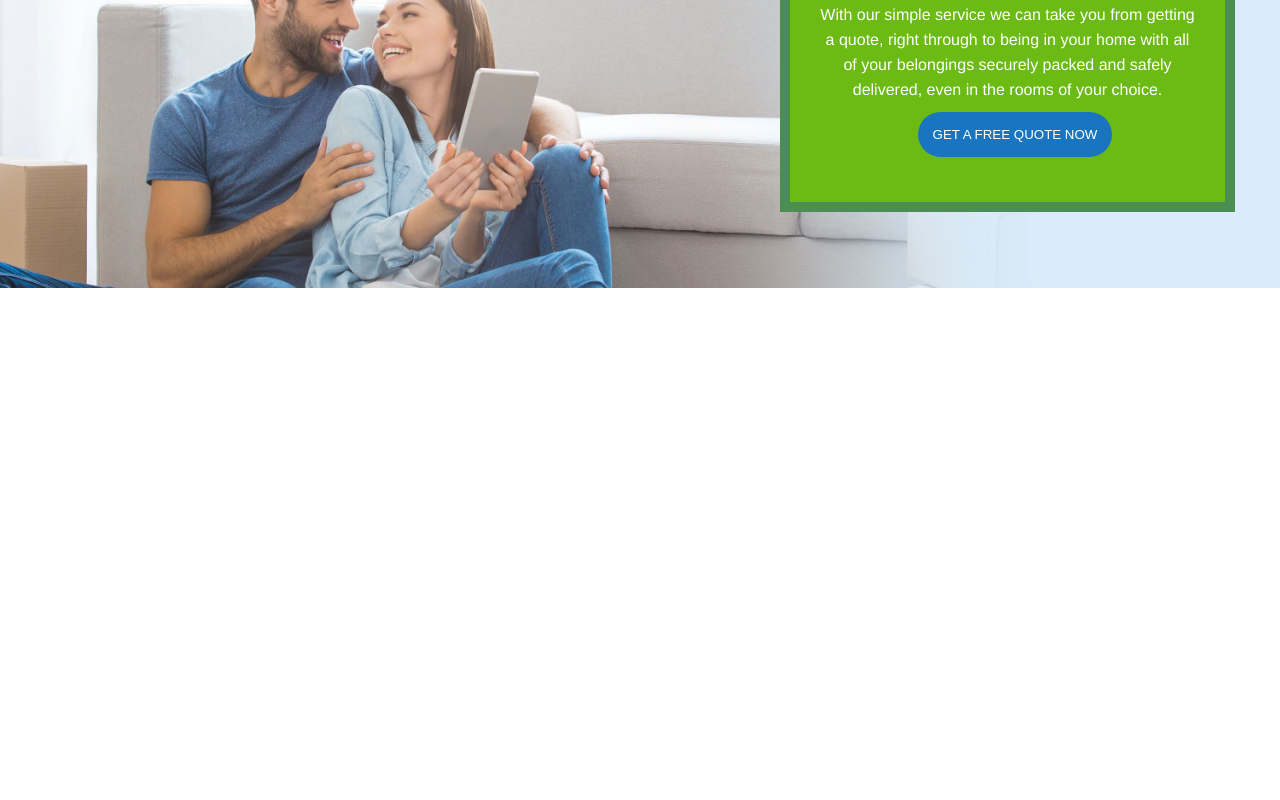
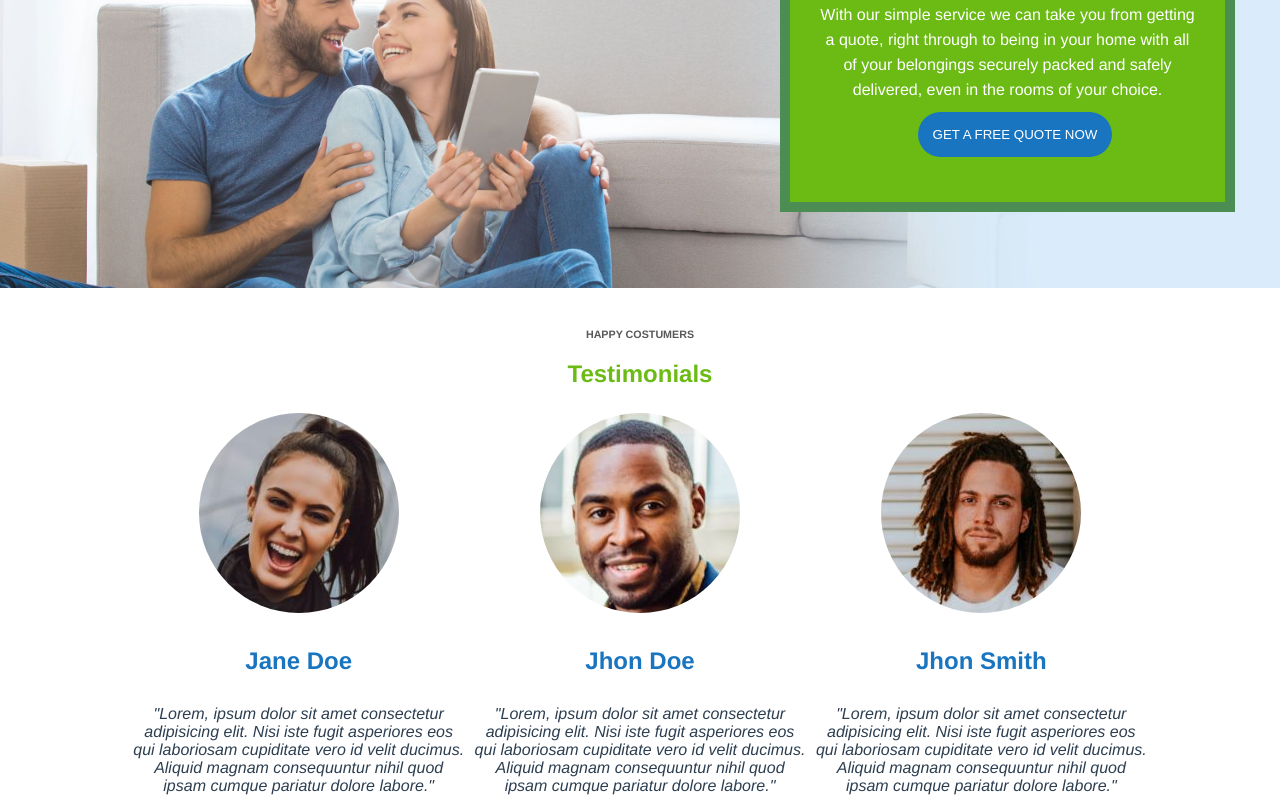
Before and after one commit to MarcoPerta/proj-html-vuejs, a Vue app: page / in a window 1280 px wide. Shown: the part 1667-2467 px from the top of the page. Before the commit the page ends 1955 px from the top, so only its background shows below. Built offline with nearby package versions, Linux system fonts and the light colour scheme.

Commit message:
quarto elemento main card dinamiche

```diff
--- a/src/App.vue
+++ b/src/App.vue
@@ -3,10 +3,9 @@
 
     <HeaderComp :ListIcons="Icons" :NavbarList="Navbar"/>
 
-    <MainComp :ServicesCards="ServicesCards"/>
+    <MainComp :ServicesCards="ServicesCards" :TestimonialCards="TestimonialCards"/>
 
     <FooterComp/>
-
 
   </div>
 </template>
@@ -84,6 +83,24 @@ export default {
           "title": 'Coast To Coast',
           "paragraph": 'Lorem ipsum dolor sit amet consectetur adipisicing elit. Ratione atque aliquam, maxime labore esse pariatur accusamus, facilis odit voluptatum non, obcaecati quaerat saepe accusantium. Fuga facere harum veniam ducimus reprehenderit?'
         }
+      ],
+      // array per card dinamiche nel testimonialComp
+      TestimonialCards: [
+        {
+          "img": 'avada-movers-janedoe-final-200x200.jpg',
+          "name": 'Jane Doe',
+          "description": '"Lorem, ipsum dolor sit amet consectetur adipisicing elit. Nisi iste fugit asperiores eos qui laboriosam cupiditate vero id velit ducimus. Aliquid magnam consequuntur nihil quod ipsam cumque pariatur dolore labore."'
+        },
+        {
+          "img": 'avada-movers-johndoe-final-200x200.jpg',
+          "name": 'Jhon Doe',
+          "description": '"Lorem, ipsum dolor sit amet consectetur adipisicing elit. Nisi iste fugit asperiores eos qui laboriosam cupiditate vero id velit ducimus. Aliquid magnam consequuntur nihil quod ipsam cumque pariatur dolore labore."'
+        },
+        {
+          "img": 'avada-movers-johnsmith-final-200x200.jpg',
+          "name": 'Jhon Smith',
+          "description": '"Lorem, ipsum dolor sit amet consectetur adipisicing elit. Nisi iste fugit asperiores eos qui laboriosam cupiditate vero id velit ducimus. Aliquid magnam consequuntur nihil quod ipsam cumque pariatur dolore labore."'
+        }
       ]
     }
   }
--- a/src/components/MainComp.vue
+++ b/src/components/MainComp.vue
@@ -6,6 +6,8 @@
         <ServiceComp :ServicesCards="ServicesCards"/>
 
         <JumbotronMainComp/>
+
+        <TestimonialComp :TestimonialCards="TestimonialCards"/>
     </div>
 </template>
 
@@ -13,16 +15,19 @@
 import HeadMainComp from './HeadMainComp.vue'
 import ServiceComp from './ServiceComp.vue'
 import JumbotronMainComp from './JumbotronMainComp.vue'
+import TestimonialComp from './TestimonialComp.vue'
 
 export default {
     name: 'MainComp',
     components: {
         HeadMainComp,
         ServiceComp,
-        JumbotronMainComp
+        JumbotronMainComp,
+        TestimonialComp
     },
     props: {
-        ServicesCards: Array
+        ServicesCards: Array,
+        TestimonialCards: Array
     }
 }
 </script>
--- /dev/null
+++ b/src/components/TestimonialCard.vue
@@ -0,0 +1,31 @@
+<template>
+    <div>
+        <img :src="require(`../assets/images/${TestimonialCards.img}`)" alt="">
+        <h2>{{TestimonialCards.name}}</h2>
+        <p><em> {{TestimonialCards.description}}</em></p>
+    </div>
+</template>
+
+<script>
+export default {
+    name: 'TestimonialCard',
+    props: {
+        TestimonialCards: Object
+    }
+}
+</script>
+
+<style lang="scss" scoped>
+div {
+    margin: 5px;
+
+    img {
+        border-radius: 50%;
+    }
+
+    h2 {
+        color: #1975c0;
+        padding: 30px 0px;
+    }
+}
+</style>
--- /dev/null
+++ b/src/components/TestimonialComp.vue
@@ -0,0 +1,46 @@
+<template>
+    <div>
+        <div class="container">
+            <h6>HAPPY COSTUMERS</h6>
+            <h2>Testimonials</h2>
+            <div class="container-cards">
+                <!-- ciclo per card dinamiche testimonial -->
+                <TestimonialCard v-for="(elem,index) in TestimonialCards" :key="index" :TestimonialCards="elem"/>
+            </div>
+        </div>
+    </div>
+</template>
+
+<script>
+import TestimonialCard from './TestimonialCard.vue'
+
+export default {
+    name: 'TestimonialComp',
+    components: {
+        TestimonialCard
+    },
+    props: {
+        TestimonialCards: Array
+    }
+}
+</script>
+
+<style lang="scss" scoped>
+.container {
+    width: 80%;
+    margin: auto;
+
+    h6 {
+        color: #585858;
+        padding-top: 40px;
+    }
+
+    h2 {
+        color: #6bbb14;
+        padding: 20px 0px;
+    }
+}
+.container-cards{
+    display: flex;
+}
+</style>
```
